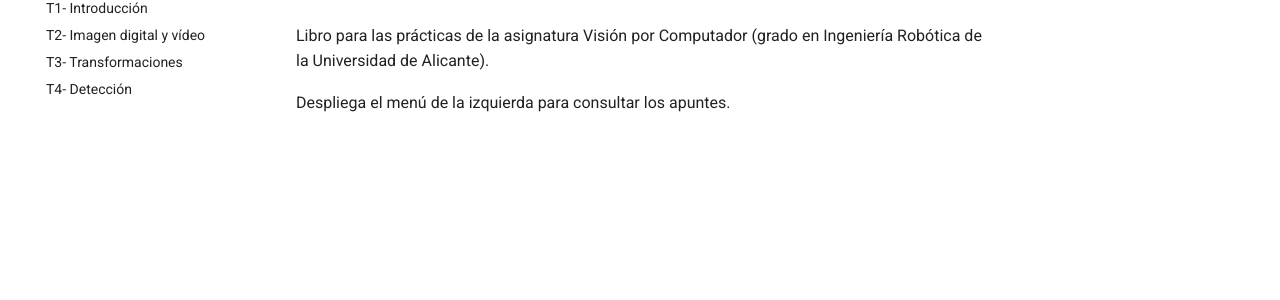
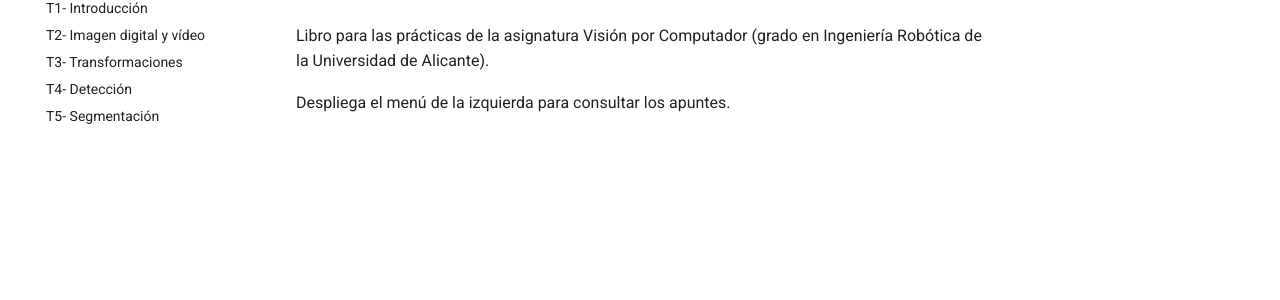
Before and after one commit to pertusa/VisionPorComputador, an MkDocs documentation site: the page built from docs/index.md, in a window 1280 px wide. Shown: the part 157-457 px from the top of the page. Built offline with MkDocs 1.6.1 and Material for MkDocs 9.7.7, drawn with Linux system fonts in a browser that asks for light colours.

Commit message:
Challenge

```diff
--- a/mkdocs.yml
+++ b/mkdocs.yml
@@ -7,7 +7,7 @@
 - T2- Imagen digital y vídeo : 'imagenvideo.md'
 - T3- Transformaciones : 'transformaciones.md'
 - T4- Detección : 'deteccion.md'
-#- T5- Segmentación : 'segmentacion.md'
+- T5- Segmentación : 'segmentacion.md'
 #- T6- Características : 'caracteristicas.md'
 #- T7- Reconocimiento : 'reconocimiento.md'
 
```
